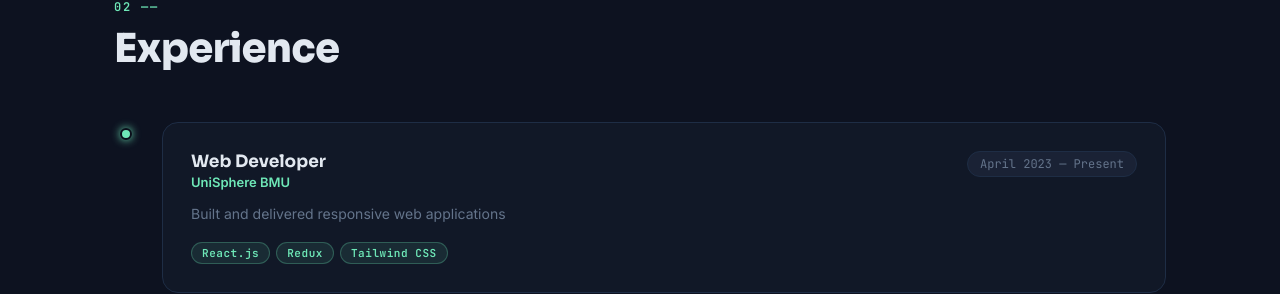
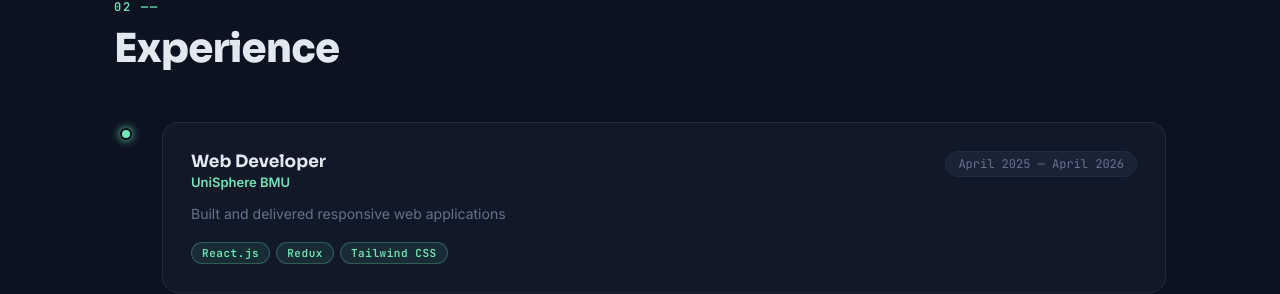
Before and after one commit to justishita/portfolio, a React (Vite) app in the folder ishita-portfolio/: page / in a window 1280 px wide. Shown: the part 1628-1922 px from the top of the page. Built offline with nearby package versions, Linux system fonts and the light colour scheme.

Commit message:
minor fix

```diff
--- a/ishita-portfolio/src/App.jsx
+++ b/ishita-portfolio/src/App.jsx
@@ -36,7 +36,7 @@ const EXPERIENCE = [
   {
     role: "Web Developer",
     company: "UniSphere BMU ",
-    period: "April 2023 — Present",
+    period: "April 2025 — April 2026",
     desc: "Built and delivered responsive web applications",
     tags: ["React.js", "Redux", "Tailwind CSS"],
   },
```
